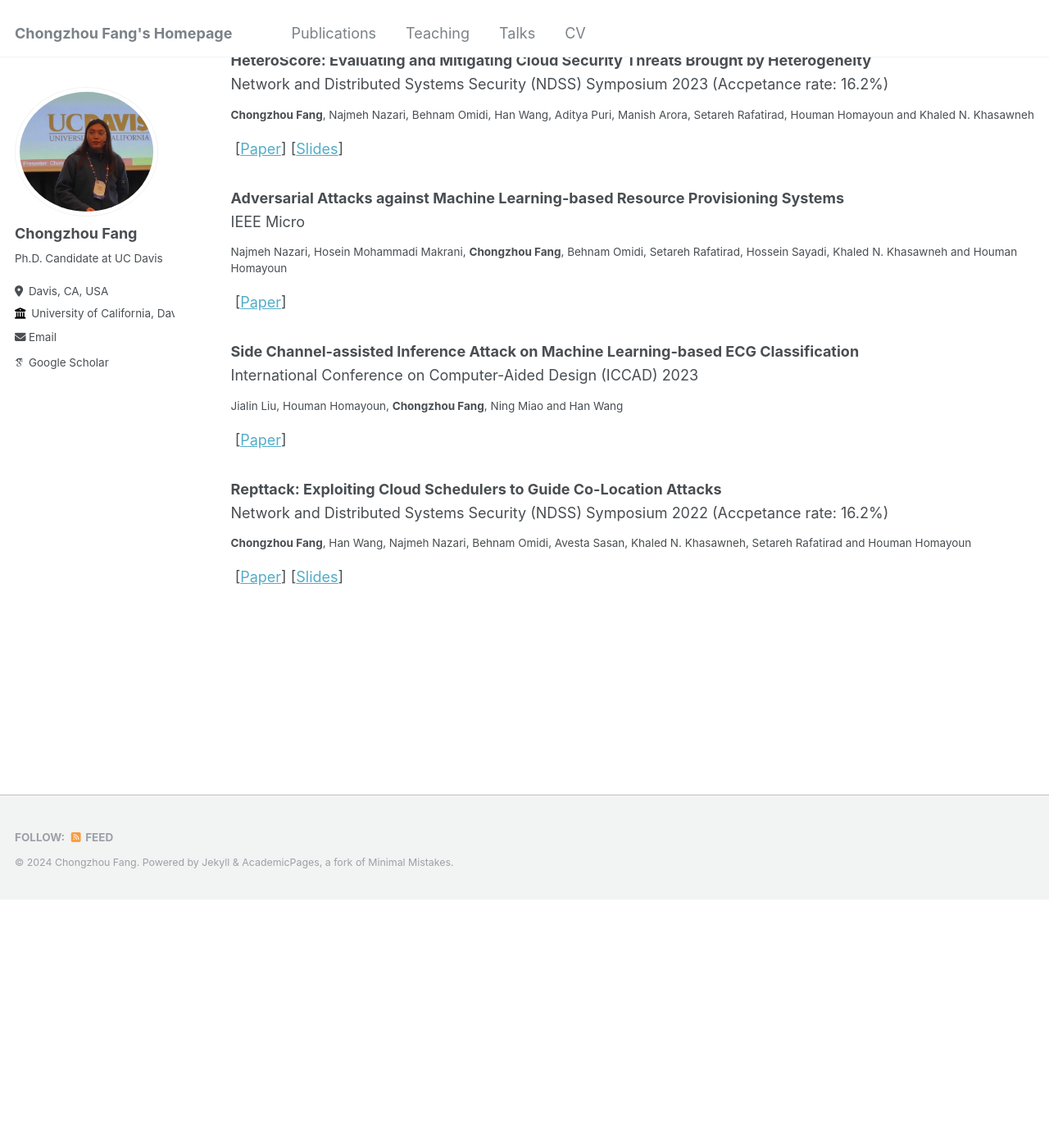
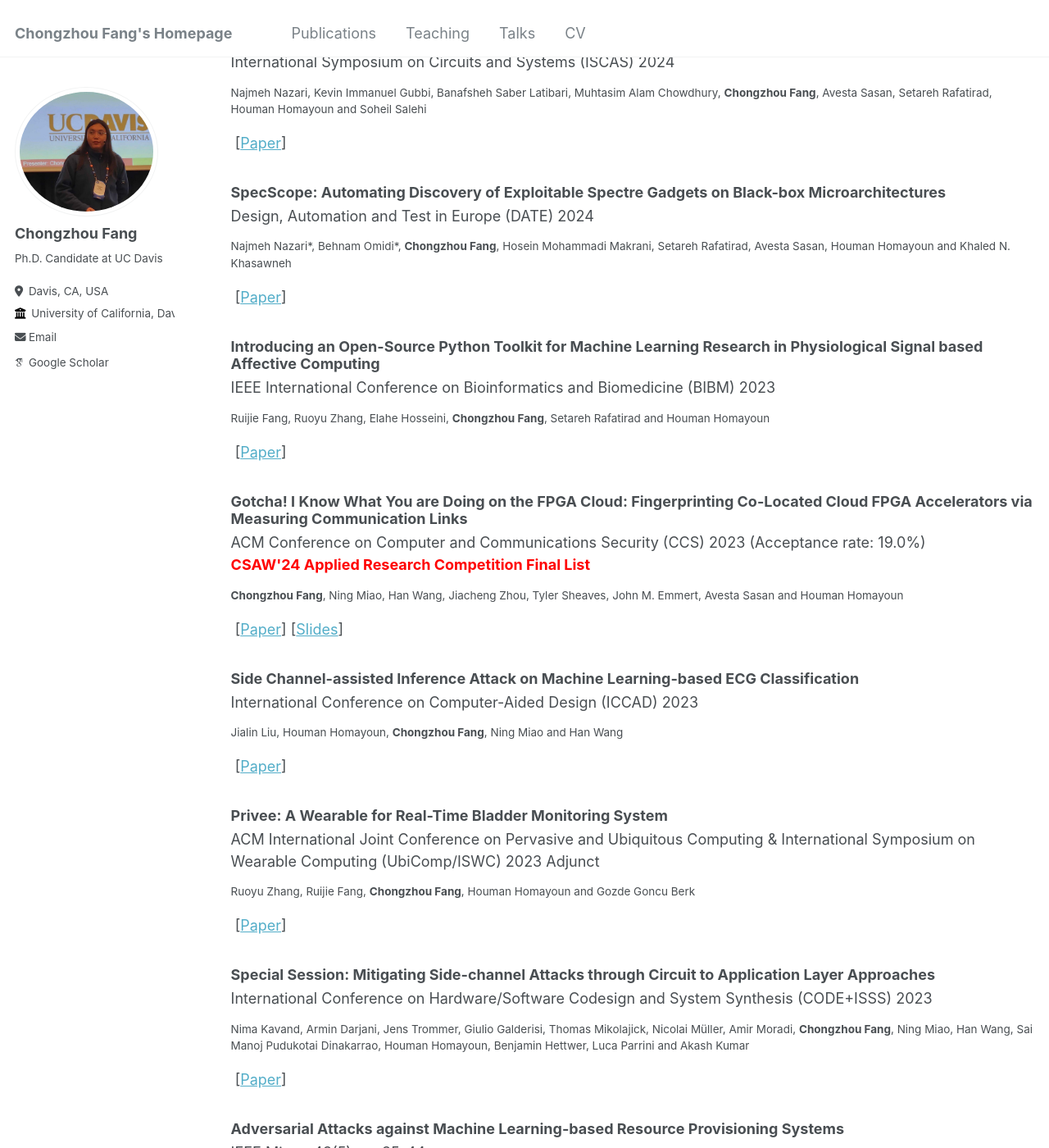
Before and after one commit to ChongzhouFang/ChongzhouFang.github.io, a Jekyll site: the page built from _pages/publications.md, in a window 1280 px wide and 1400 px high, scrolled down 1074 px. Shown: the whole window at 82% size. Built offline with Jekyll 4.4.1, drawn with Linux system fonts in a browser that asks for light colours; some web fonts are replaced; before the commit the page ends 2172 px from its top, so only the background shows below that; some of the changed text lies outside the part shown.

Commit message:
update publications

```diff
--- /dev/null
+++ b/_publications/CODES+ISSS2023-nima.md
@@ -0,0 +1,9 @@
+---
+title: "Special Session: Mitigating Side-channel Attacks through Circuit to Application Layer Approaches"
+collection: publications
+permalink: /publication/CODES+ISSS2023-nima
+excerpt: 'Nima Kavand, Armin Darjani, Jens Trommer, Giulio Galderisi, Thomas Mikolajick, Nicolai Müller, Amir Moradi, <b>Chongzhou Fang</b>, Ning Miao, Han Wang, Sai Manoj Pudukotai Dinakarrao, Houman Homayoun, Benjamin Hettwer, Luca Parrini and Akash Kumar'
+date: 2023-09-17
+venue: ' International Conference on Hardware/Software Codesign and System Synthesis (CODE+ISSS) 2023'
+paperurl: 'https://dl.acm.org/doi/pdf/10.1145/3607888.3608963'
+---
--- /dev/null
+++ b/_publications/bibm2023-ruijie.md
@@ -0,0 +1,10 @@
+---
+title: "Introducing an Open-Source Python Toolkit for Machine Learning Research in Physiological Signal based Affective Computing"
+collection: publications
+permalink: /publication/bibm2023-ruijies
+excerpt: 'Ruijie Fang, Ruoyu Zhang, Elahe Hosseini, <b>Chongzhou Fang</b>, Setareh Rafatirad and Houman Homayoun'
+date: 2023-12-05
+venue: 'IEEE International Conference on Bioinformatics and Biomedicine (BIBM) 2023'
+paperurl: 'https://ieeexplore.ieee.org/stamp/stamp.jsp?arnumber=10385965'
+
+---
--- /dev/null
+++ b/_publications/dac2023-najmeh.md
@@ -0,0 +1,9 @@
+---
+title: "Don’t cross me! cross-layer system security"
+collection: publications
+permalink: /publication/dac2023-najmeh
+excerpt: 'Najmeh Nazari, <b>Chongzhou Fang</b>, Sai Manoj PD, Houman Homayoun'
+date: 2024-07-09
+venue: 'Design Automation Conference (DAC) 2023'
+paperurl: 'https://ieeexplore.ieee.org/stamp/stamp.jsp?arnumber=10247832'
+---
--- /dev/null
+++ b/_publications/iscas2024-najmeh.md
@@ -0,0 +1,9 @@
+---
+title: "Securing On-Chip Learning: Navigating Vulnerabilities and Potential Safeguards in Spiking Neural Network Architectures"
+collection: publications
+permalink: /publication/iscas2024-najmeh
+excerpt: 'Najmeh Nazari, Kevin Immanuel Gubbi, Banafsheh Saber Latibari, Muhtasim Alam Chowdhury, <b>Chongzhou Fang</b>, Avesta Sasan, Setareh Rafatirad, Houman Homayoun and Soheil Salehi'
+date: 2024-05-09
+venue: 'International Symposium on Circuits and Systems (ISCAS) 2024'
+paperurl: 'https://ieeexplore.ieee.org/stamp/stamp.jsp?arnumber=10558041'
+---
--- /dev/null
+++ b/_publications/iswc2023-ruoyu.md
@@ -0,0 +1,9 @@
+---
+title: "Privee: A Wearable for Real-Time Bladder Monitoring System"
+collection: publications
+permalink: /publication/iswc2023-ruoyu
+excerpt: 'Ruoyu Zhang, Ruijie Fang, <b>Chongzhou Fang</b>, Houman Homayoun and Gozde Goncu Berk'
+date: 2023-10-18
+venue: 'ACM International Joint Conference on Pervasive and Ubiquitous Computing & International Symposium on Wearable Computing (UbiComp/ISWC) 2023 Adjunct'
+paperurl: 'https://dl.acm.org/doi/abs/10.1145/3594739.3610782'
+---
```
Also changed, not shown: _pages/about.md (+1 -1 lines), _pages/publications.md (+1 -1 lines), _publications/date2024-najmeh.md (+1 -1 lines), _publications/iccad2023-jialin.md (+1 -1 lines), _publications/micro-najmeh.md (+2 -3 lines), _publications/isqed2024-najmeh.md (renamed from unused/isqed2024-najmeh.md).
